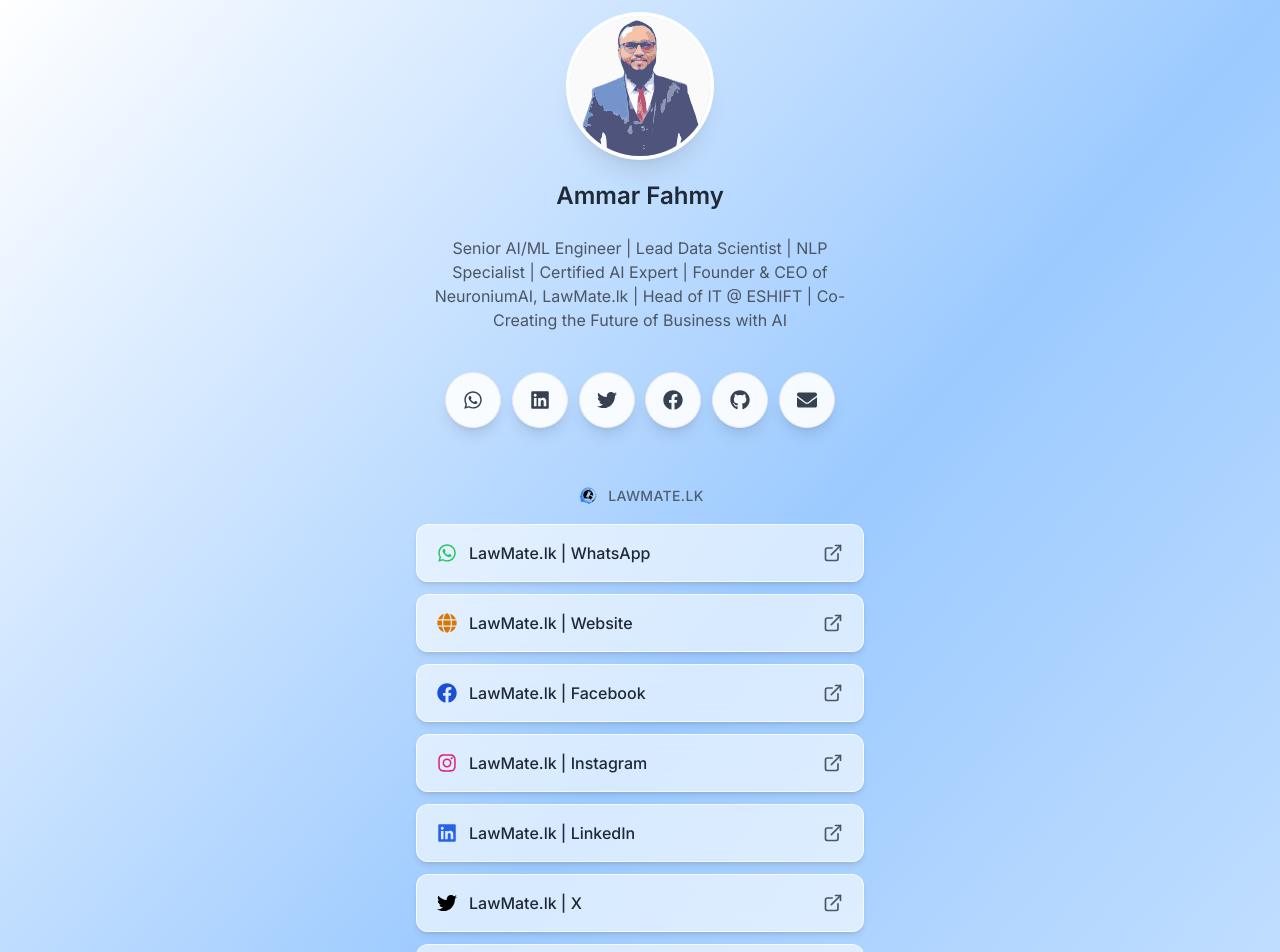
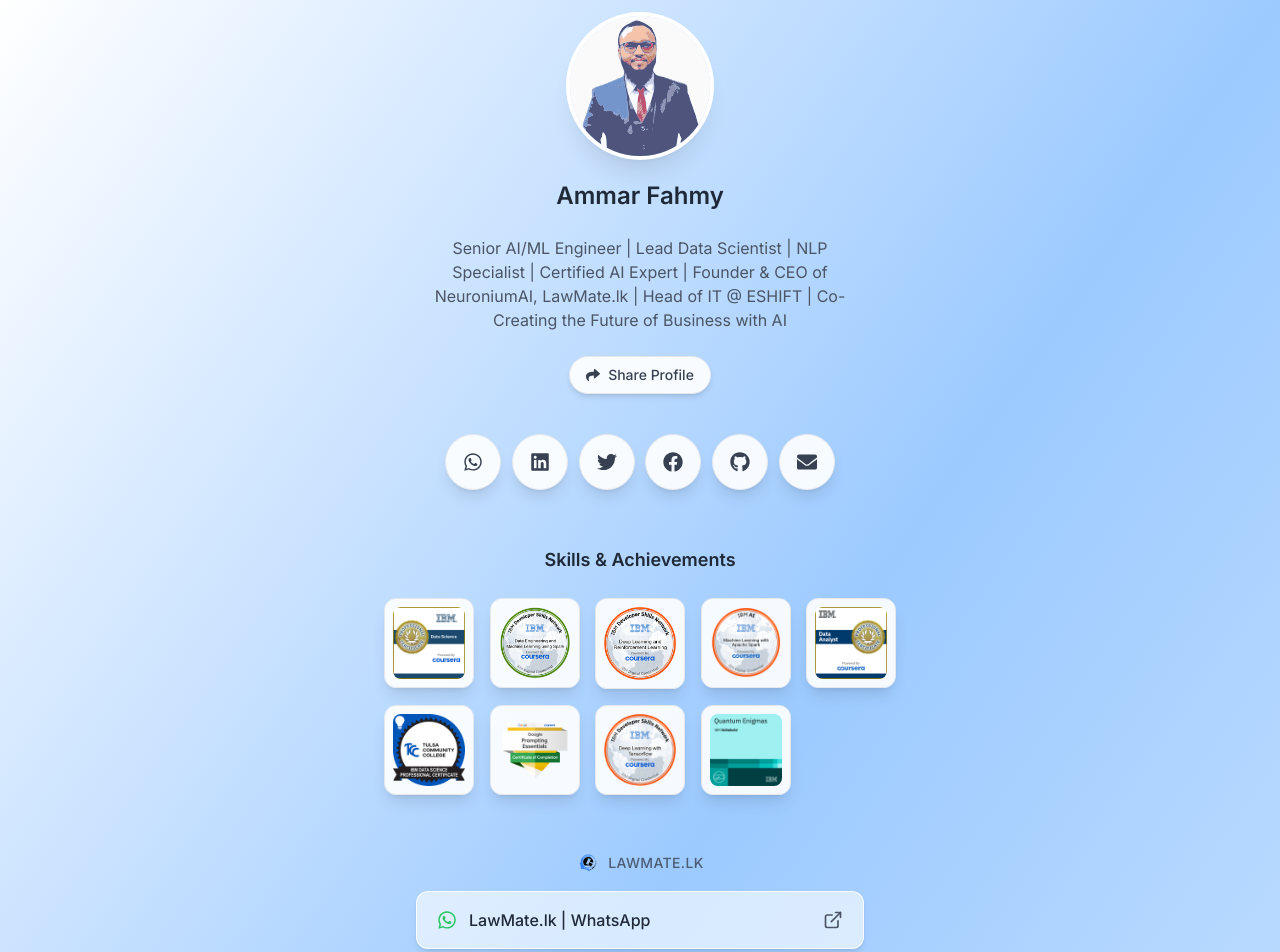
Before and after one commit to AmmarFahmy/my-bio, a Next.js app: page / in a window 1280 px wide. Shown: the top 952 px of the page. Built offline with nearby package versions, Linux system fonts and the light colour scheme.

Commit message:
Add custom animations and enhance homepage layout with achievement badges and profile sharing feature. Updated metadata for improved SEO and user engagement.

```diff
--- a/app/globals.css
+++ b/app/globals.css
@@ -12,3 +12,99 @@
 * {
   box-sizing: border-box;
 }
+
+/* Custom Animations */
+@keyframes fadeInUp {
+  from {
+    opacity: 0;
+    transform: translateY(30px);
+  }
+  to {
+    opacity: 1;
+    transform: translateY(0);
+  }
+}
+
+@keyframes scaleIn {
+  from {
+    opacity: 0;
+    transform: scale(0.8);
+  }
+  to {
+    opacity: 1;
+    transform: scale(1);
+  }
+}
+
+@keyframes slideInLeft {
+  from {
+    opacity: 0;
+    transform: translateX(-30px);
+  }
+  to {
+    opacity: 1;
+    transform: translateX(0);
+  }
+}
+
+@keyframes slideInRight {
+  from {
+    opacity: 0;
+    transform: translateX(30px);
+  }
+  to {
+    opacity: 1;
+    transform: translateX(0);
+  }
+}
+
+/* Animation Classes */
+.animate-fadeInUp {
+  animation: fadeInUp 0.8s ease-out forwards;
+  opacity: 0;
+}
+
+.animate-scaleIn {
+  animation: scaleIn 0.6s ease-out forwards;
+  opacity: 0;
+}
+
+.animate-slideInLeft {
+  animation: slideInLeft 0.7s ease-out forwards;
+  opacity: 0;
+}
+
+.animate-slideInRight {
+  animation: slideInRight 0.6s ease-out forwards;
+  opacity: 0;
+}
+
+/* Animation Delays */
+.animation-delay-200 {
+  animation-delay: 200ms;
+}
+
+.animation-delay-400 {
+  animation-delay: 400ms;
+}
+
+.animation-delay-600 {
+  animation-delay: 600ms;
+}
+
+.animation-delay-800 {
+  animation-delay: 800ms;
+}
+
+.animation-delay-1200 {
+  animation-delay: 1200ms;
+}
+
+.animation-delay-1600 {
+  animation-delay: 1600ms;
+}
+
+/* Smooth transitions for better UX */
+* {
+  transition: transform 0.3s ease, opacity 0.3s ease;
+}
--- a/app/layout.tsx
+++ b/app/layout.tsx
@@ -5,12 +5,54 @@
 const inter = Inter({ subsets: ['latin'] });
 
 export const metadata = {
-  title: 'Ammar Fahmy',
-  description: "Ammar Fahmy's bio links app",
+  title: 'Ammar Fahmy - Senior AI/ML Engineer & Data Scientist',
+  description: 'Senior AI/ML Engineer, Lead Data Scientist, NLP Specialist & Certified AI Expert. Founder & CEO of NeuroniumAI, LawMate.lk. Transforming businesses with AI innovation.',
+  keywords: 'Ammar Fahmy, AI Engineer, Machine Learning, Data Scientist, NLP, Artificial Intelligence, NeuroniumAI, LawMate, AI Consultant, ML Engineer, Deep Learning',
+  authors: [{ name: 'Ammar Fahmy' }],
+  creator: 'Ammar Fahmy',
+  openGraph: {
+    type: 'profile',
+    locale: 'en_US',
+    url: 'https://your-domain.com', // Replace with your actual domain
+    title: 'Ammar Fahmy - Senior AI/ML Engineer & Data Scientist',
+    description: 'Senior AI/ML Engineer, Lead Data Scientist, NLP Specialist & Certified AI Expert. Founder & CEO of NeuroniumAI, LawMate.lk. Transforming businesses with AI innovation.',
+    siteName: 'Ammar Fahmy Bio',
+    images: [
+      {
+        url: '/avatar.svg',
+        width: 400,
+        height: 400,
+        alt: 'Ammar Fahmy Profile Picture',
+      },
+    ],
+  },
+  twitter: {
+    card: 'summary_large_image',
+    title: 'Ammar Fahmy - Senior AI/ML Engineer & Data Scientist',
+    description: 'Senior AI/ML Engineer, Lead Data Scientist, NLP Specialist & Certified AI Expert. Founder & CEO of NeuroniumAI, LawMate.lk.',
+    images: ['/avatar.svg'],
+    creator: '@__sharling__',
+  },
+  robots: {
+    index: true,
+    follow: true,
+    googleBot: {
+      index: true,
+      follow: true,
+      'max-video-preview': -1,
+      'max-image-preview': 'large',
+      'max-snippet': -1,
+    },
+  },
   icons: {
     icon: '/avatar.svg',
     shortcut: '/avatar.svg',
     apple: '/avatar.svg',
+  },
+  verification: {
+    // Add your verification codes here when available
+    // google: 'your-google-verification-code',
+    // yandex: 'your-yandex-verification-code',
   },
 };
 
--- a/app/page.tsx
+++ b/app/page.tsx
@@ -1,6 +1,7 @@
+'use client';
 import Image from 'next/image';
 import LinkTile from '@/components/LinkTile';
-import { ReactNode } from 'react';
+import { ReactNode, useState } from 'react';
 import {
   FaWhatsapp,
   FaLinkedin,
@@ -9,7 +10,9 @@
   FaGlobe,
   FaTwitter,
   FaFacebook,
-  FaInstagram
+  FaInstagram,
+  FaShare,
+  FaCheck
 } from 'react-icons/fa';
 
 // Type for tile groups
@@ -31,7 +34,40 @@
   hoverColor: string;
 }
 
+// Type for achievement badges
+interface Badge {
+  id: string;
+  name: string;
+  description: string;
+}
+
 export default function HomePage() {
+  const [copySuccess, setCopySuccess] = useState(false);
+
+  // Achievement badges data
+  const badges: Badge[] = [
+    { id: 'badge0', name: 'AI Certification', description: 'Advanced AI & Machine Learning' },
+    { id: 'badge1', name: 'Cloud Expert', description: 'AWS/Google Cloud Certified' },
+    { id: 'badge2', name: 'Data Science', description: 'Professional Data Scientist' },
+    { id: 'badge3', name: 'Deep Learning', description: 'Neural Networks Specialist' },
+    { id: 'badge4', name: 'NLP Expert', description: 'Natural Language Processing' },
+    { id: 'badge5', name: 'ML Engineering', description: 'Machine Learning Engineer' },
+    { id: 'badge6', name: 'AI Research', description: 'Research & Development' },
+    { id: 'badge7', name: 'Innovation', description: 'AI Innovation Leader' },
+    { id: 'badge8', name: 'Entrepreneurship', description: 'Tech Startup Founder' }
+  ];
+
+  // Copy profile URL to clipboard
+  const copyToClipboard = async () => {
+    try {
+      await navigator.clipboard.writeText(window.location.href);
+      setCopySuccess(true);
+      setTimeout(() => setCopySuccess(false), 2000);
+    } catch (err) {
+      console.error('Failed to copy: ', err);
+    }
+  };
+
   // Personal social media links for grid display
   const personalLinks: PersonalLink[] = [
     { platform: 'WhatsApp', url: 'https://wa.me/+94766062424', icon: <FaWhatsapp />, hoverColor: 'hover:bg-green-500' },
@@ -72,6 +108,8 @@
 
   return (
     <main className="flex flex-col items-center w-full max-w-2xl gap-6 pb-12">
+      {/* Profile Section with Animation */}
+      <div className="animate-fadeInUp">
         <Image
           src="/avatar.svg"
           alt="Profile avatar"
@@ -80,15 +118,50 @@
           priority
           className="rounded-full shadow-xl ring-4 ring-white"
         />
+      </div>
+
+      <div className="animate-fadeInUp animation-delay-200">
         <h1 className="text-xl md:text-2xl font-semibold text-gray-800 text-center">Ammar Fahmy</h1>
+      </div>
+
+      <div className="animate-fadeInUp animation-delay-400">
         <p className="text-center text-gray-600 text-sm md:text-base max-w-md">
           Senior AI/ML Engineer | Lead Data Scientist | NLP Specialist | Certified AI Expert | Founder & CEO of NeuroniumAI, LawMate.lk | Head of IT @ ESHIFT | Co-Creating the Future of Business with AI
         </p>
+      </div>
+
+      {/* Copy Profile Link Button */}
+      <div className="animate-fadeInUp animation-delay-600">
+        <button
+          onClick={copyToClipboard}
+          className={`
+            flex items-center gap-2 px-4 py-2 rounded-full text-sm font-medium
+            transition-all duration-300 ease-out
+            ${copySuccess
+              ? 'bg-green-500 text-white'
+              : 'bg-white/90 text-gray-700 hover:bg-white hover:shadow-lg'
+            }
+            backdrop-blur-sm shadow-md border border-gray-200
+          `}
+        >
+          {copySuccess ? (
+            <>
+              <FaCheck className="text-sm" />
+              Profile Copied!
+            </>
+          ) : (
+            <>
+              <FaShare className="text-sm" />
+              Share Profile
+            </>
+          )}
+        </button>
+      </div>
 
       {/* Personal Social Links Grid */}
-      <section className="w-full mt-4">
+      <section className="w-full mt-4 animate-fadeInUp animation-delay-800">
         <div className="grid grid-cols-6 gap-4 justify-items-center max-w-sm mx-auto">
-          {personalLinks.map((link) => (
+          {personalLinks.map((link, index) => (
             <a
               key={link.platform}
               href={link.url}
@@ -100,8 +173,9 @@
                 transition-all duration-300 ease-out
                 hover:scale-110 hover:shadow-xl hover:text-white
                 ${link.hoverColor}
-                group
+                group animate-scaleIn
               `}
+              style={{ animationDelay: `${1000 + index * 100}ms` }}
               title={link.platform}
             >
               <span className="text-xl text-gray-700 group-hover:text-white transition-colors duration-300">
@@ -112,10 +186,47 @@
         </div>
       </section>
 
+      {/* Skills & Achievement Badges Section */}
+      <section className="w-full mt-8 animate-fadeInUp animation-delay-1200">
+        <h2 className="text-center text-lg font-semibold text-gray-800 mb-6">
+          Skills & Achievements
+        </h2>
+        <div className="grid grid-cols-3 md:grid-cols-5 gap-4 justify-items-center max-w-lg mx-auto">
+          {badges.map((badge, index) => (
+            <div
+              key={badge.id}
+              className="group relative animate-scaleIn"
+              style={{ animationDelay: `${1400 + index * 150}ms` }}
+            >
+              <div className="relative overflow-hidden rounded-xl bg-white/90 backdrop-blur-sm shadow-lg border border-gray-200 p-2 transition-all duration-300 hover:scale-110 hover:shadow-xl">
+                <Image
+                  src={`/${badge.id}.png`}
+                  alt={badge.name}
+                  width={80}
+                  height={80}
+                  className="w-full h-auto rounded-lg"
+                />
+              </div>
+
+              {/* Tooltip */}
+              <div className="absolute bottom-full left-1/2 transform -translate-x-1/2 mb-2 px-3 py-2 bg-gray-900 text-white text-xs rounded-lg opacity-0 group-hover:opacity-100 transition-opacity duration-300 pointer-events-none whitespace-nowrap z-10">
+                <div className="font-medium">{badge.name}</div>
+                <div className="text-gray-300">{badge.description}</div>
+                <div className="absolute top-full left-1/2 transform -translate-x-1/2 border-4 border-transparent border-t-gray-900"></div>
+              </div>
+            </div>
+          ))}
+        </div>
+      </section>
+
       {/* Business Links Section */}
-      <section className="flex flex-col items-center w-full gap-8 mt-8">
-        {businessTiles.map((group) => (
-          <div key={group.heading} className="flex flex-col items-center w-full gap-4">
+      <section className="flex flex-col items-center w-full gap-8 mt-8 animate-fadeInUp animation-delay-1600">
+        {businessTiles.map((group, groupIndex) => (
+          <div
+            key={group.heading}
+            className="flex flex-col items-center w-full gap-4 animate-slideInLeft"
+            style={{ animationDelay: `${1800 + groupIndex * 300}ms` }}
+          >
             {(group.heading || group.headingLogo) && (
               <h2 className="flex items-center justify-center gap-2 text-sm font-medium uppercase tracking-wide text-gray-700/80 text-center">
                 {group.headingLogo && (
@@ -125,10 +236,16 @@
               </h2>
             )}
             <div className="flex flex-col items-center w-full gap-3">
-              {group.links.map((link) => (
-                <LinkTile key={link.label} href={link.url} icon={link.icon}>
+              {group.links.map((link, linkIndex) => (
+                <div
+                  key={link.label}
+                  className="animate-slideInRight w-full flex justify-center"
+                  style={{ animationDelay: `${2000 + groupIndex * 300 + linkIndex * 100}ms` }}
+                >
+                  <LinkTile href={link.url} icon={link.icon}>
                     {link.label}
                   </LinkTile>
+                </div>
               ))}
             </div>
           </div>
```
Lines whose indentation alone changed are shown as unchanged.
